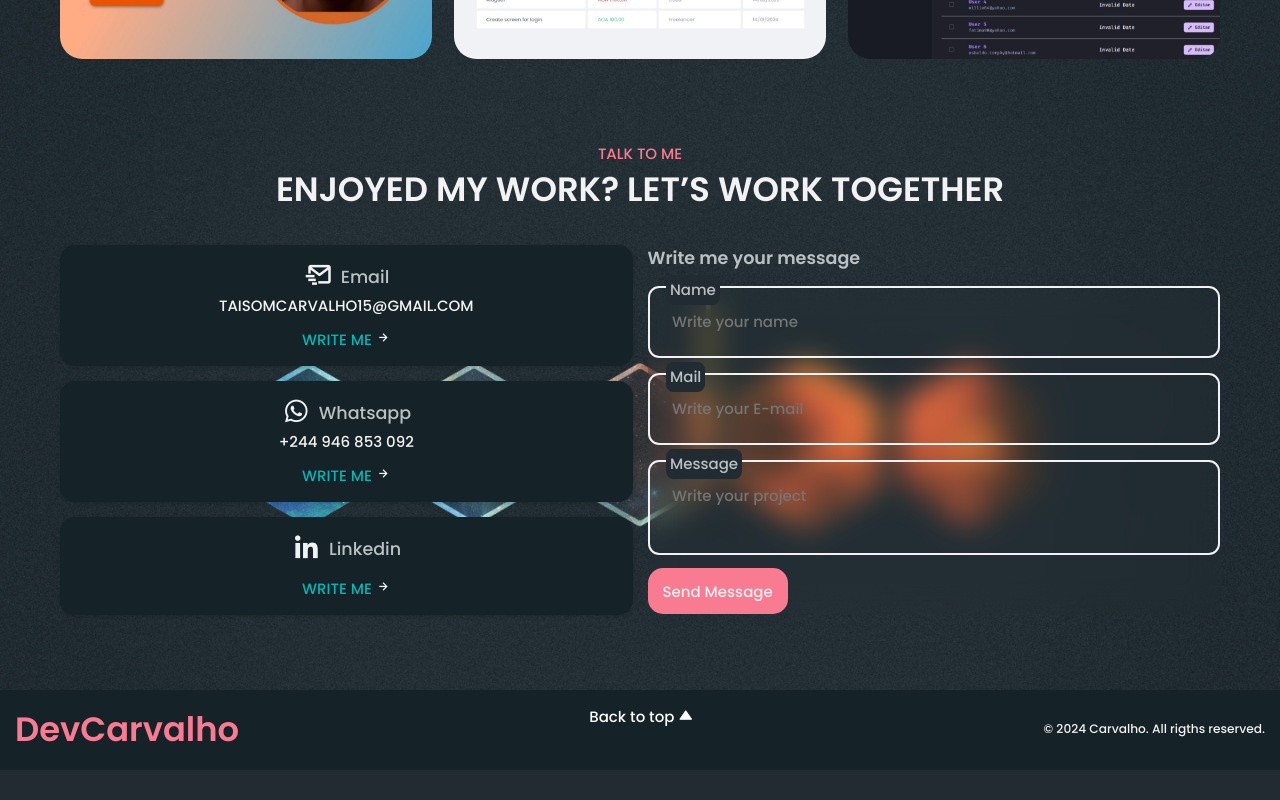
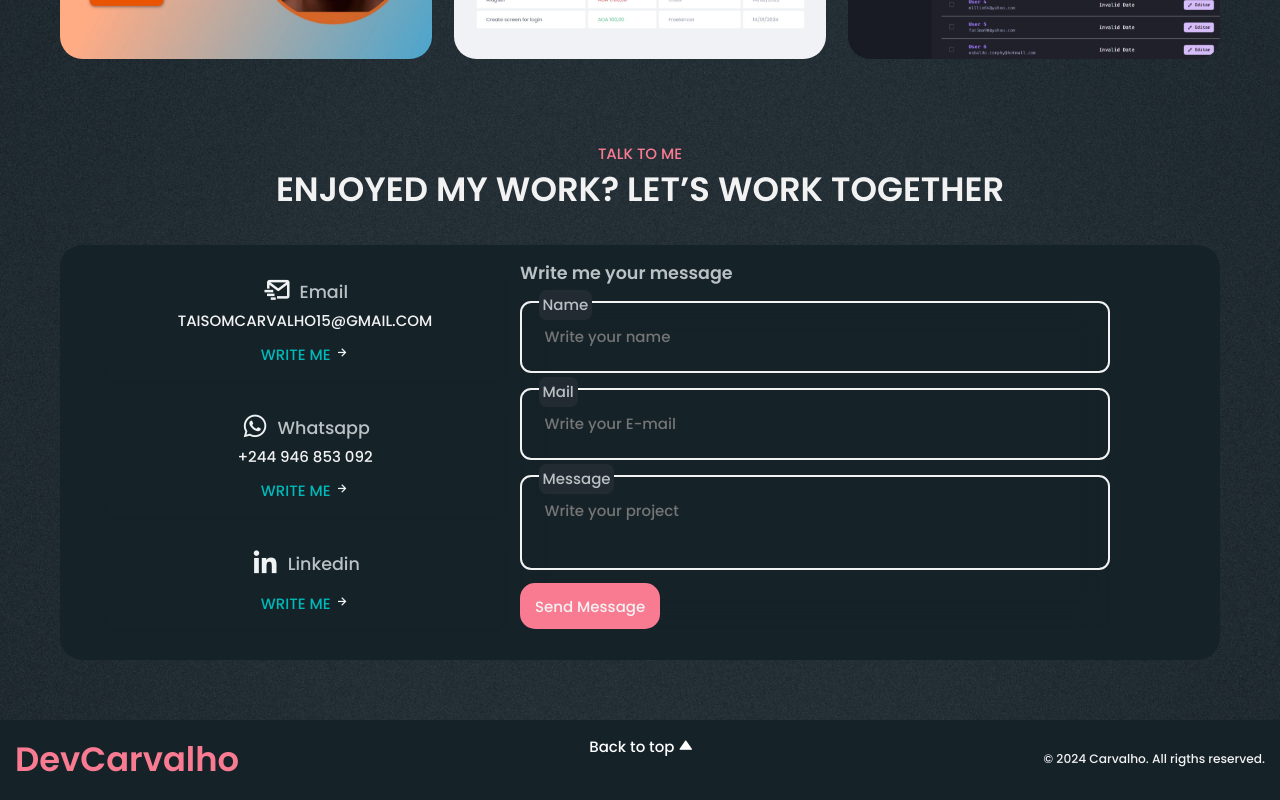
Before and after one commit to Carvalho2019/portfolio, a Next.js app: page / in a window 1280 px wide. Shown: the part 3141-3941 px from the top of the page. Before the commit the page ends 3911 px from the top, so only its background shows below. Built offline with nearby package versions, Linux system fonts and the light colour scheme.

Commit message:
updated section contact and bgImage complete

```diff
--- a/src/components/Contact/styles.module.scss
+++ b/src/components/Contact/styles.module.scss
@@ -137,13 +137,19 @@
       text-transform: uppercase;
     }
     .grid {
+      background-color: var(--container-color);
+      border-radius: 1.5rem;
+      padding: 1rem;
       max-width: 100vw;
       padding-inline: 3rem;
-      grid-template-columns: repeat(2, 1fr);
-
+      grid-template-columns: 400px 1fr;
+      margin-inline: 3rem;
       .contentContact {
 
         .card {
+          background-color: transparent;
+          box-shadow: rgba(0, 0, 0, 0.021) 0px 1px 4px;
+
           .iconGroup {
             display: flex;
             justify-content: center;
@@ -153,6 +159,7 @@
           }
         }
         form {
+          width: 90%;
           backdrop-filter: blur(15px);
 
           .field{
--- a/src/components/Header/styles.module.scss
+++ b/src/components/Header/styles.module.scss
@@ -87,6 +87,8 @@
     left: 0;
     right: 0;
     margin: 0 auto;
+    bottom: 1rem;
+
   }
 }
 
--- a/src/styles/global.scss
+++ b/src/styles/global.scss
@@ -44,7 +44,7 @@
     --body-color: hsl(var(--second-hue), 0%, 95%);
     --container-color: hsl(0, 0%, 100%);
     --navMenu: hsla(var(--second-hue), 32%, 90%, .8);
-    --backImage: url("./../assets/background_light.jpg");
+    --backImage: url("./../assets/bgWhite.jpg");
 
   }
 
```
Also changed, not shown: 1 other file (tests, documents, lock files or other folders).
